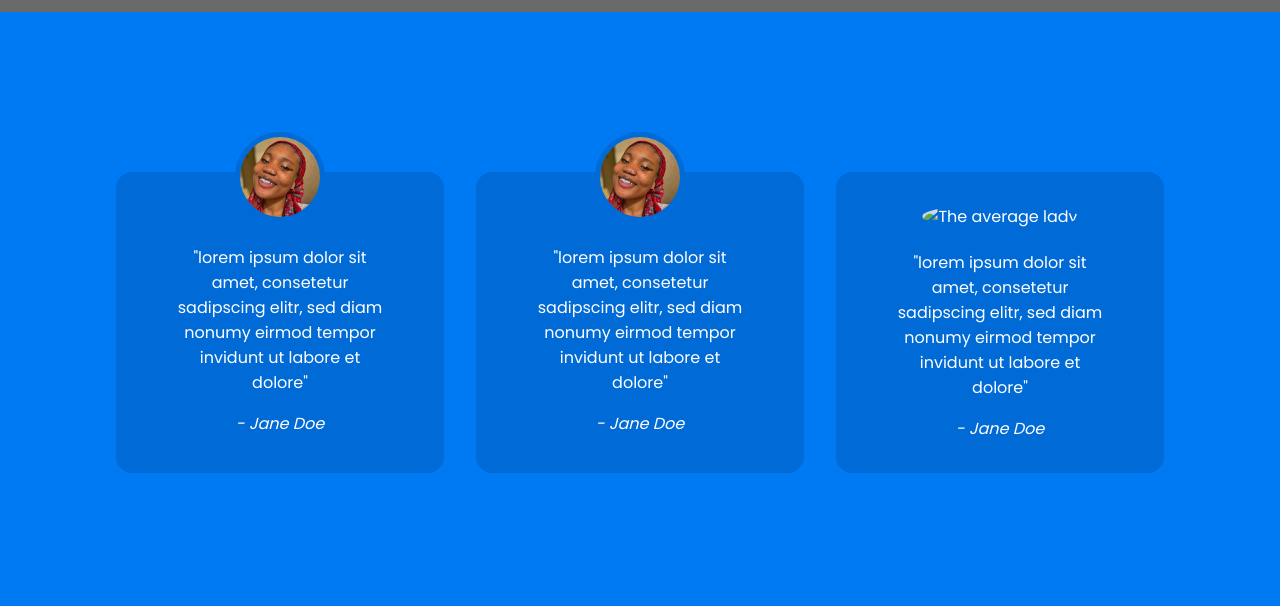
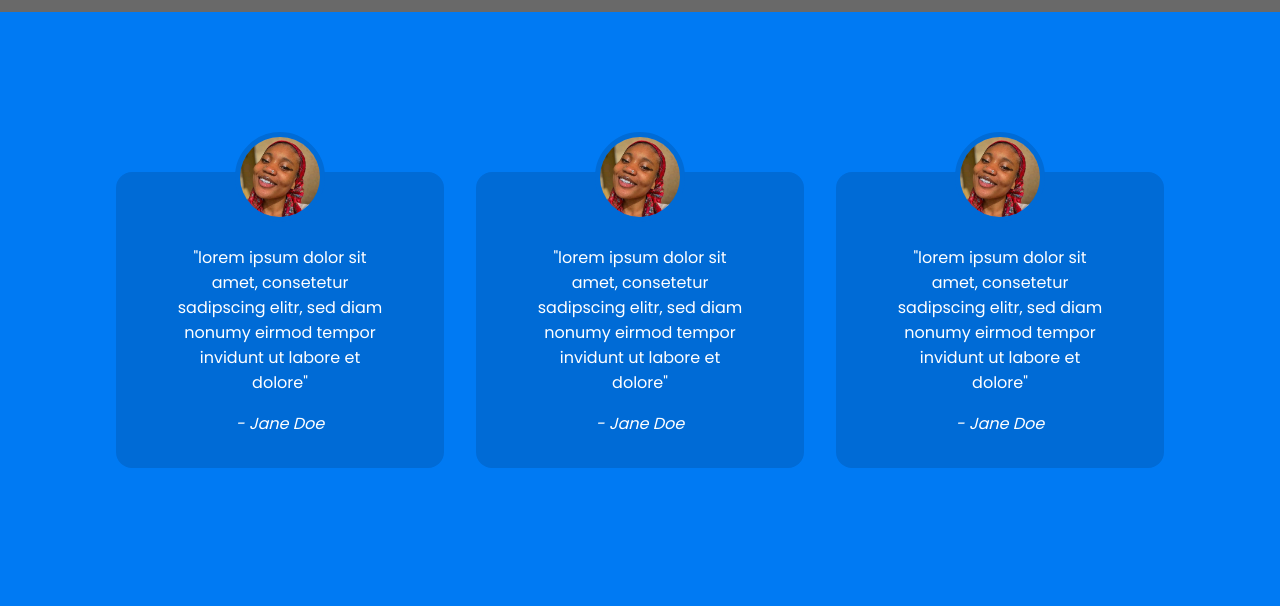
Before and after one commit to DanielAy0/tasker, a plain HTML site: page index.html in a window 1280 px wide. Shown: the part 1420-2026 px from the top of the page. Drawn offline with Linux system fonts and the light colour scheme; the site is published under a folder, as on GitHub Pages, so addresses that start at the root find nothing.

Commit message:
updated testimonial image.

```diff
--- a/index.html
+++ b/index.html
@@ -67,7 +67,7 @@
         <div class="container">
             <ul>
                 <li>
-                    <img src="./image/zeeyah.jpg" alt="Chicken Burger">
+                    <img src="./image/zeeyah.jpg" alt="someone pretty">
 
                     <blockquote>"lorem ipsum dolor sit amet, consetetur sadipscing elitr, sed diam nonumy eirmod tempor invidunt ut labore et dolore"</blockquote>
                     <cite>- Jane Doe</cite>
@@ -79,7 +79,7 @@
                     <cite>- Jane Doe</cite>
                 </li>
                 <li>
-                    <img src="/image/zeeyah.jpg" alt="The average lady">
+                    <img src="./image/zeeyah.jpg" alt="someone pretty">
 
                     <blockquote>"lorem ipsum dolor sit amet, consetetur sadipscing elitr, sed diam nonumy eirmod tempor invidunt ut labore et dolore"</blockquote>
                     <cite>- Jane Doe</cite>
```
